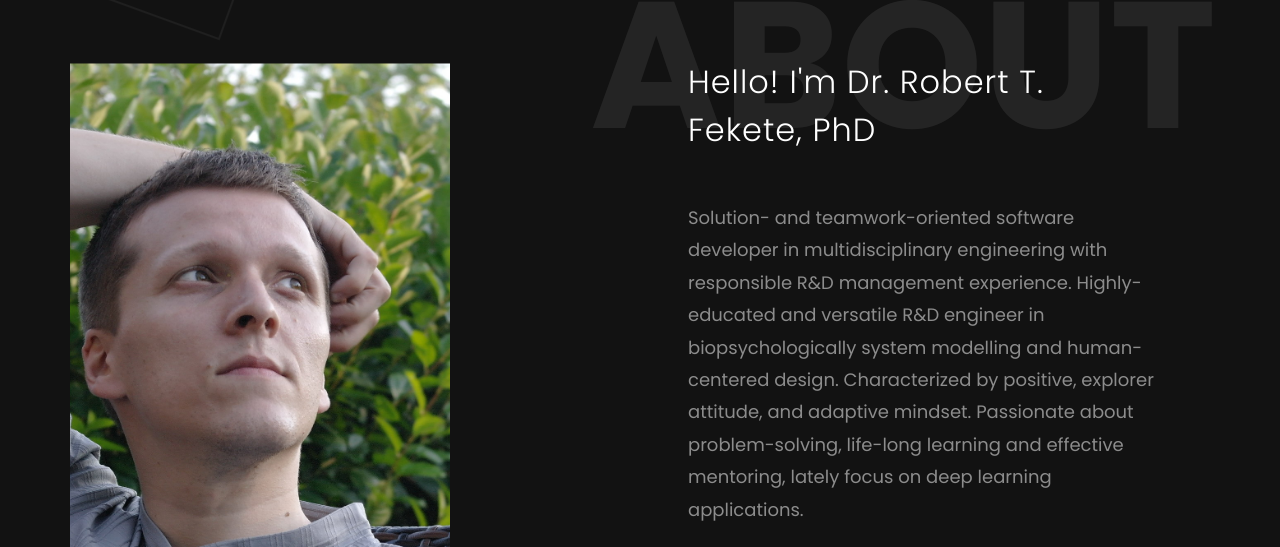
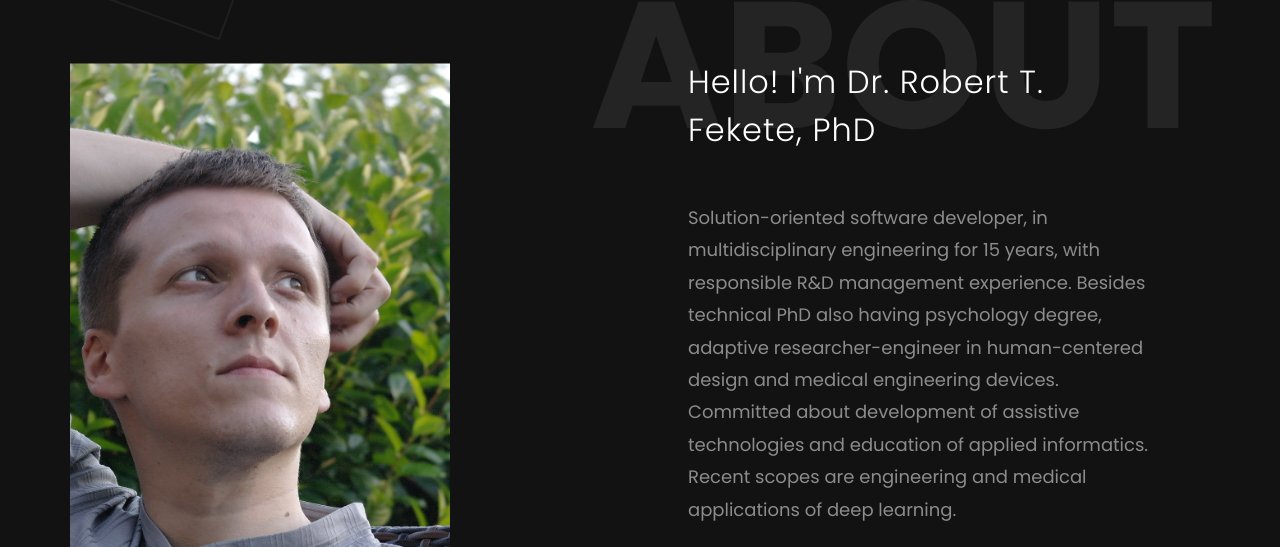
Before and after one commit to dr-robert-t-fekete/dr-robert-t-fekete.github.io, a plain HTML site: page index.html in a window 1280 px wide. Shown: the part 916-1463 px from the top of the page. Drawn offline with Linux system fonts and the light colour scheme; some packages are replaced by stand-ins of ours; no server answers; files whose address does not match are found by name.

Commit message:
Update index.html

```diff
--- a/index.html
+++ b/index.html
@@ -107,11 +107,7 @@
                 <h1 class="bold-text">About</h1>
                 <div class="p-5">
                   <h2 class="mb-5">Hello! I'm Dr. Robert T. Fekete, PhD</h2>
-                  <p>Solution- and teamwork-oriented software developer in multidisciplinary engineering with
-                    responsible R&D management experience. Highly-educated and versatile R&D engineer in biopsychologically
-                    system modelling and human-centered design. Characterized by positive,
-                    explorer attitude, and adaptive mindset. Passionate about problem-solving, life-long learning
-                    and effective mentoring, lately focus on deep learning applications.
+                  <p>Solution-oriented software developer, in multidisciplinary engineering for 15 years, with responsible R&D management experience. Besides technical PhD also having psychology degree, adaptive researcher-engineer in human-centered design and medical engineering devices. Committed about development of assistive technologies and education of applied informatics. Recent scopes are engineering and medical applications of deep learning.
                   </p>
                   <!-- <p><a href="index.html">Checkout my resume</a></p> -->
 
```
